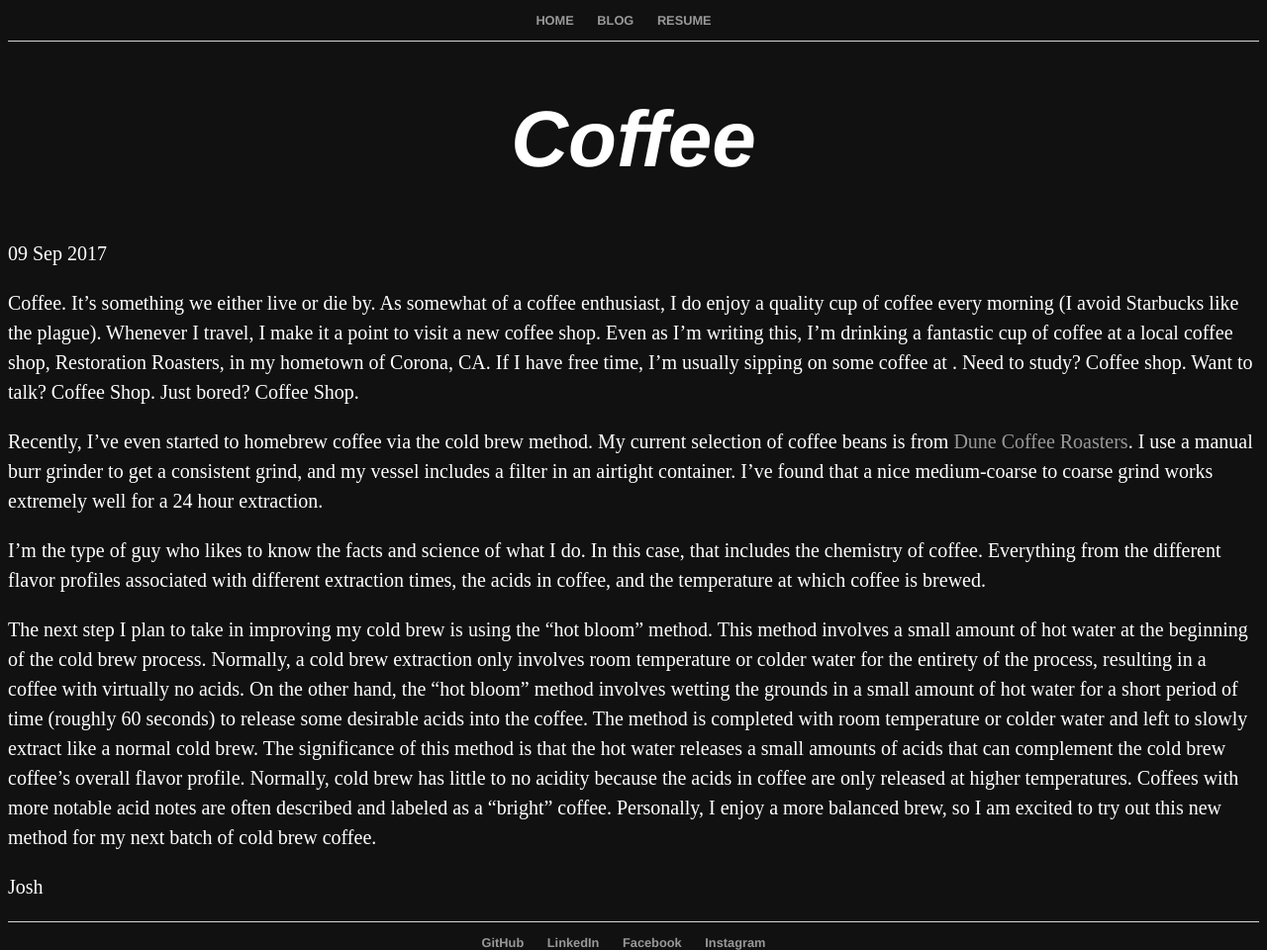
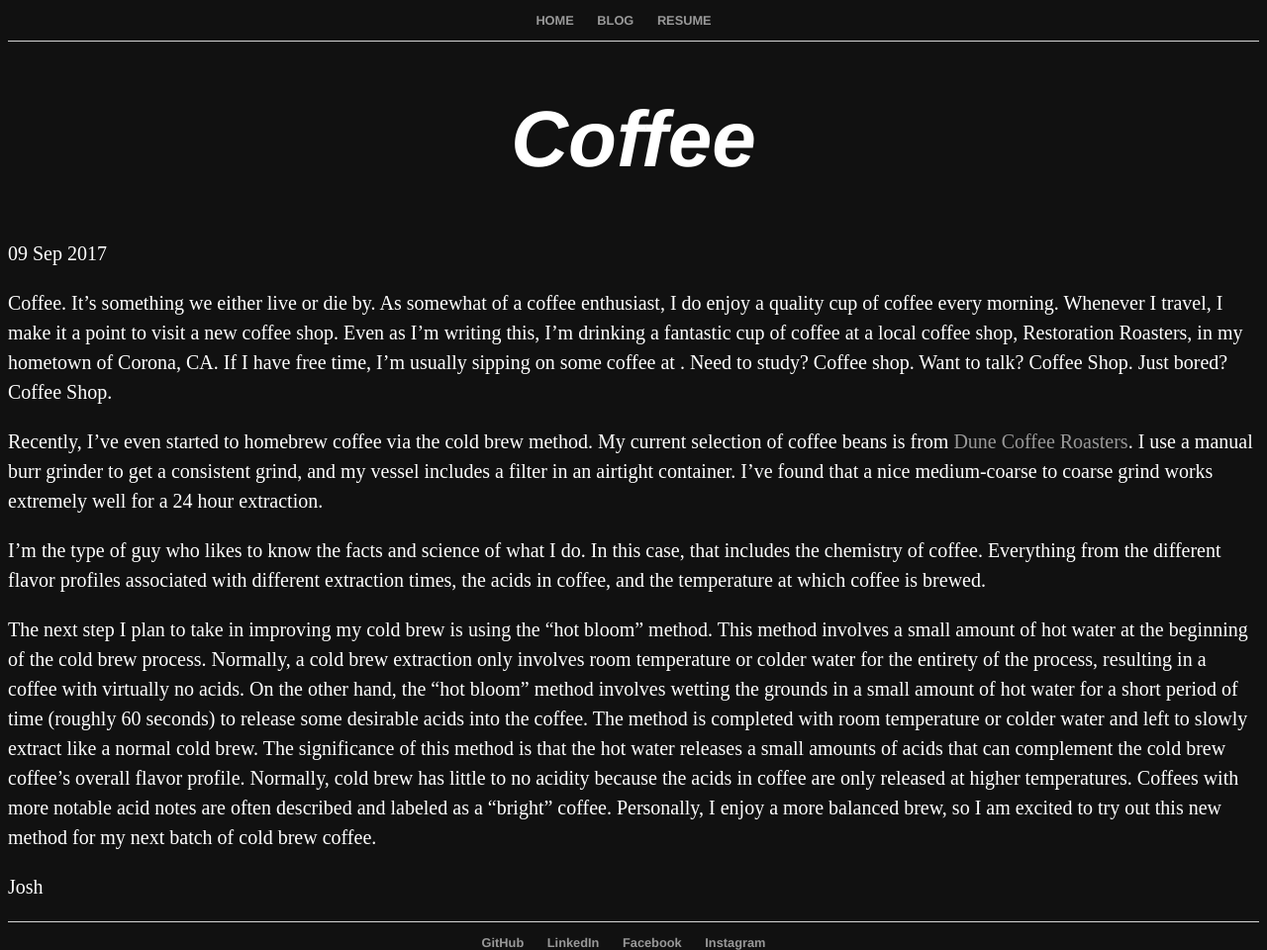
Before and after one commit to 1996leejoshua/1996leejoshua.github.io, a Jekyll site: the page built from _posts/2017-09-09-Coffee.md, in a window 1280 px wide. Shown: the whole page at 99% size. Built offline with Jekyll 4.4.1, drawn with Linux system fonts in a browser that asks for light colours.

Commit message:
Update 2017-09-09-Coffee.md

```diff
--- a/_posts/2017-09-09-Coffee.md
+++ b/_posts/2017-09-09-Coffee.md
@@ -4,7 +4,7 @@
 date: 2017-09-09
 ---
 
-Coffee. It's something we either live or die by. As somewhat of a coffee enthusiast, I do enjoy a quality cup of coffee every morning (I avoid Starbucks like the plague). Whenever I travel, I make it a point to visit a new coffee shop. Even as I'm writing this, I'm drinking a fantastic cup of coffee at a local coffee shop, Restoration Roasters, in my hometown of Corona, CA. If I have free time, I'm usually sipping on some coffee at . Need to study? Coffee shop. Want to talk? Coffee Shop. Just bored? Coffee Shop.
+Coffee. It's something we either live or die by. As somewhat of a coffee enthusiast, I do enjoy a quality cup of coffee every morning. Whenever I travel, I make it a point to visit a new coffee shop. Even as I'm writing this, I'm drinking a fantastic cup of coffee at a local coffee shop, Restoration Roasters, in my hometown of Corona, CA. If I have free time, I'm usually sipping on some coffee at . Need to study? Coffee shop. Want to talk? Coffee Shop. Just bored? Coffee Shop.
 
 Recently, I've even started to homebrew coffee via the cold brew method. My current selection of coffee beans is from <a href="https://www.dunecoffeeroasters.com/" target="blank">Dune Coffee Roasters</a>. I use a manual burr grinder to get a consistent grind, and my vessel includes a filter in an airtight container. I've found that a nice medium-coarse to coarse grind works extremely well for a 24 hour extraction.
 
```
